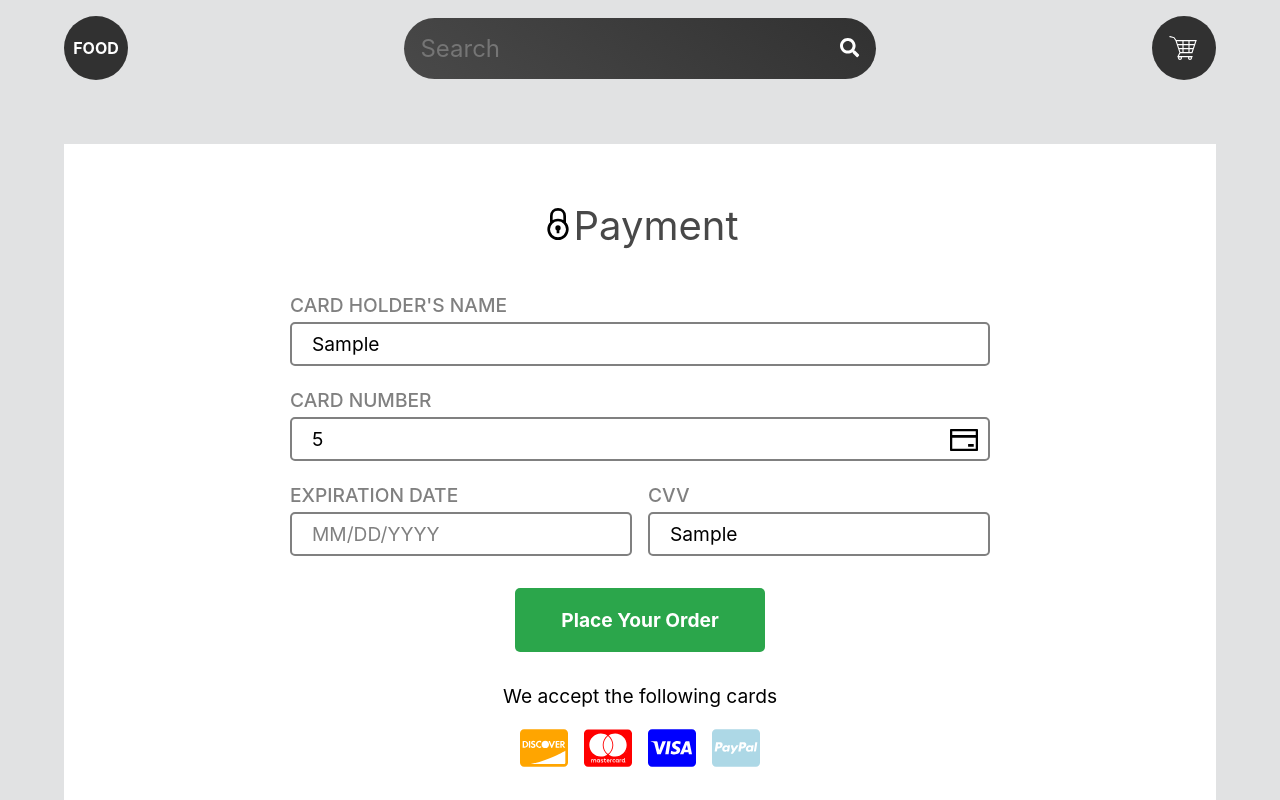
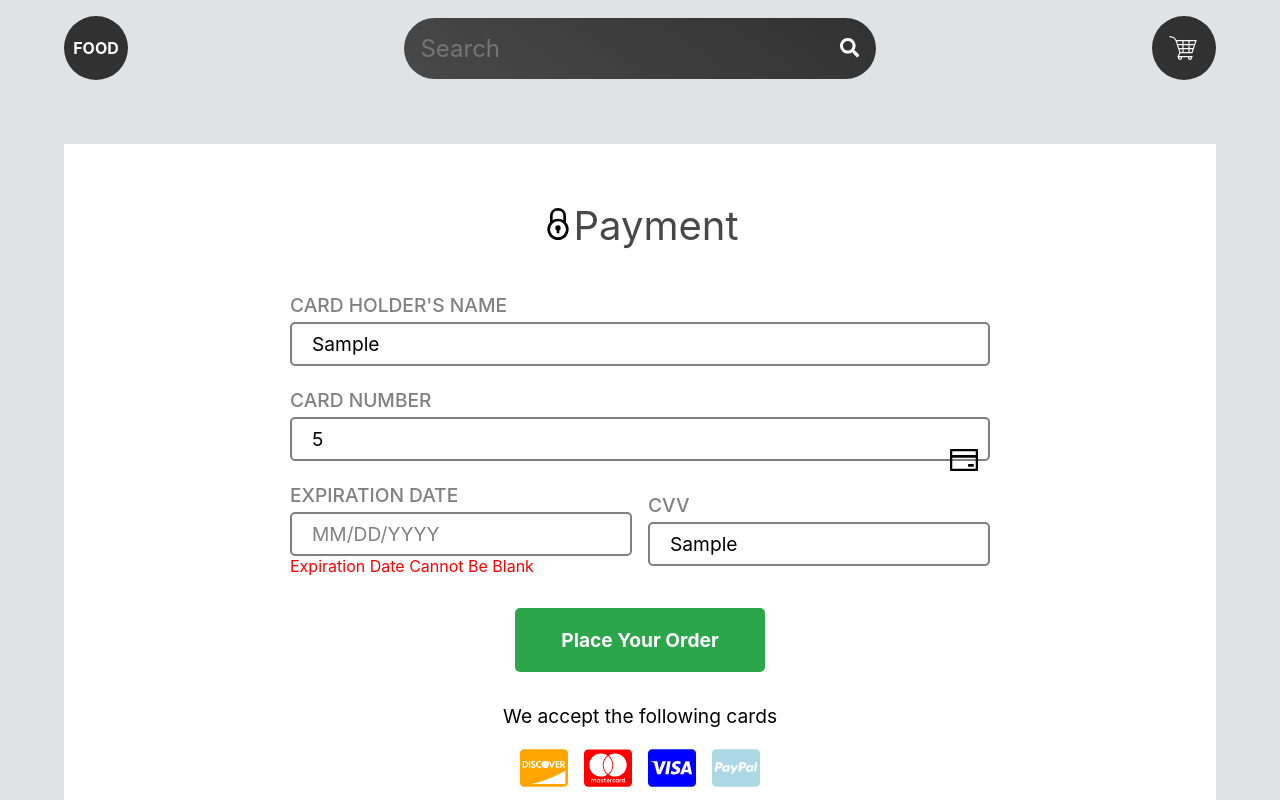
Before and after one commit to Amrindra/Food-App, a React (Create React App) app: page /payment in a window 1280 px wide. Both pictures are taken after typing "Sample", "5", "Sample", "Sample" into the empty fields and a click on the button "Place Your Order". Shown: the top 800 px of the page. Built offline with nearby package versions, Linux system fonts and the light colour scheme.

Commit message:
Successfully implemented the error messages if a user tries to submit the form if the input fields are  blank

```diff
--- a/src/pages/Cart.jsx
+++ b/src/pages/Cart.jsx
@@ -230,10 +230,13 @@ const CheckOutBtn = styled.button`
   width: 250px;
   font-size: 1.2rem;
   background-color: black;
+  transition: all ease-in-out;
 
   &:hover {
     cursor: pointer;
-    background-color: gray;
+    background-color: rgba(34, 31, 33, 0.9);
+    color: white;
+    transition: all ease-in;
   }
 
   @media only screen and (max-width: 580px) {
--- a/src/pages/Payment.jsx
+++ b/src/pages/Payment.jsx
@@ -19,6 +19,7 @@ const Payment = () => {
     expDate: "",
     cvv: "",
   });
+  const [errorMsg, setErrorMsg] = useState(false);
 
   const { cartItems, removeItem } = useContext(CartContext);
 
@@ -29,11 +30,21 @@ const Payment = () => {
 
   const handleSubmit = (e) => {
     e.preventDefault();
+
+    // These conditions are used to check if the input field is blank we'll set the errorMsg state to true
+    if (
+      cardValues.cardHolderName.length === 0 ||
+      cardValues.cardNumber.length === 0 ||
+      cardValues.cvv.length === 0 ||
+      cardValues.expDate.length === 0
+    ) {
+      setErrorMsg(true);
+    }
   };
 
-  function format(splitDigit) {
-    return splitDigit.toString().replace(/\d{4}(?=.)/g, "$& ");
-  }
+  // function format(splitDigit) {
+  //   return splitDigit.toString().replace(/\d{4}(?=.)/g, "$& ");
+  // }
 
   const handleChange = (e) => {
     const { name, value } = e.target;
@@ -58,9 +69,15 @@ const Payment = () => {
               name="cardHolderName"
               value={cardValues.cardHolderName}
               onChange={handleChange}
-              required
             />
           </InputField>
+
+          {/* If errorMsg is true and input field is blank it will show error messages if user hits the submit buton*/}
+          {errorMsg && cardValues.cardHolderName.length <= 0 ? (
+            <ErrorMessage>Card Holder's Name Cannot Be Blank</ErrorMessage>
+          ) : (
+            ""
+          )}
 
           <InputField>
             <label htmlFor="cardnumber">Card Number</label>
@@ -73,6 +90,12 @@ const Payment = () => {
               maxLength={16}
             />
           </InputField>
+
+          {errorMsg && cardValues.cardNumber.length <= 0 ? (
+            <ErrorMessage>Card Number Cannot Be Blank</ErrorMessage>
+          ) : (
+            ""
+          )}
 
           <Icon>
             <AiOutlineCreditCard />
@@ -90,7 +113,13 @@ const Payment = () => {
                 onFocus={(e) => (e.target.type = "date")}
                 onBlur={(e) => (e.target.type = "text")}
               />
+              {errorMsg && cardValues.expDate.length <= 0 ? (
+                <ErrorMessage>Expiration Date Cannot Be Blank</ErrorMessage>
+              ) : (
+                ""
+              )}
             </Wrapper>
+
             <Wrapper>
               <label htmlFor="cvv">CVV</label>
               <input
@@ -101,6 +130,12 @@ const Payment = () => {
                 onChange={handleChange}
                 maxLength={3}
               />
+
+              {errorMsg && cardValues.cvv.length <= 0 ? (
+                <ErrorMessage>CVV Cannot Be Blank</ErrorMessage>
+              ) : (
+                ""
+              )}
             </Wrapper>
           </InputFieldBottom>
         </InputFieldWrapper>
@@ -293,6 +328,11 @@ const CreditCardIconsWrapper = styled.div`
   }
 `;
 
+const ErrorMessage = styled.span`
+  font-size: 1rem;
+  color: red;
+`;
+
 // TOTAL SECTION BELOW
 
 const TotalSection = styled.div`
```
